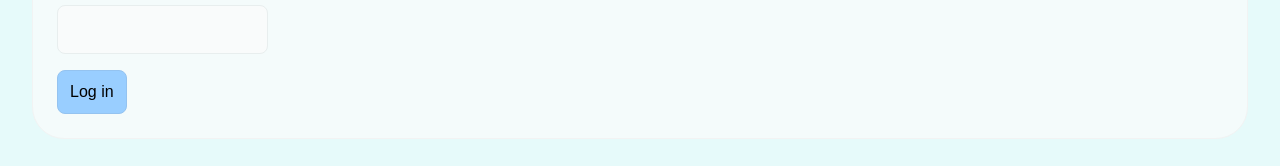
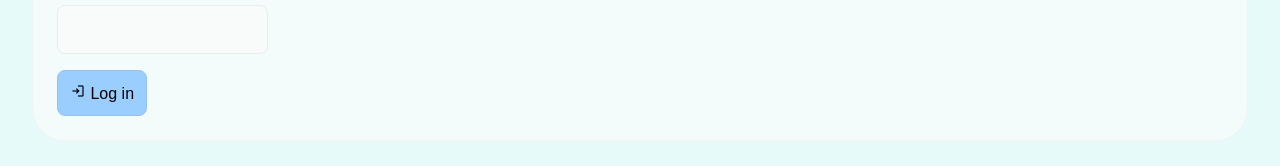
Before and after one commit to Finnick4/gallfeder-forms, a React (Vite) app in the folder web/: page /login in a window 1280 px wide. Shown: the part 261-427 px from the top of the page. Built offline with nearby package versions, Linux system fonts and the light colour scheme.

Commit message:
Add indicator to show the page is actively trying to log in

```diff
--- a/web/index.html
+++ b/web/index.html
@@ -3,7 +3,7 @@
   <head>
     <meta charset="UTF-8" />
     <link rel="icon" type="image/svg+xml" href="/favicon.svg" />
-    <link href="https://fonts.googleapis.com/css2?family=Material+Symbols+Outlined:FILL@0..1&icon_names=add,add_circle,arrow_back,arrow_downward,arrow_upward,bar_chart,how_to_vote,pie_chart,progress_activity,question_mark,radio_button_checked,swap_vert,table,text_fields&display=block" rel="stylesheet" />
+    <link href="https://fonts.googleapis.com/css2?family=Material+Symbols+Outlined:FILL@0..1&icon_names=add,add_circle,arrow_back,arrow_downward,arrow_upward,bar_chart,how_to_vote,login,pie_chart,progress_activity,question_mark,radio_button_checked,swap_vert,table,text_fields&display=block" rel="stylesheet" />
     <meta name="viewport" content="width=device-width, initial-scale=1.0" />
     <title>Gallfeder Forms</title>
   </head>
--- a/web/src/components/charts/NumberCharts.tsx
+++ b/web/src/components/charts/NumberCharts.tsx
@@ -10,6 +10,13 @@ interface Properties {
 }
 
 export const NumberCharts = ({chartType, assignments}: Properties) => {
+    if (assignments.length == 0) {
+        assignments = [{
+            key: "Nothing...",
+            value: 0
+        }];
+    }
+
     switch (chartType) {
         case NumberChartTypes.Table:
             return (<NumberTable assignments={assignments} />);
--- a/web/src/pages/LoginPage.tsx
+++ b/web/src/pages/LoginPage.tsx
@@ -1,27 +1,27 @@
-import {useEffect, useRef} from "react";
+import {useEffect, useRef, useState} from "react";
 import {useNavigate} from "react-router-dom";
 import {isLoggedIn} from "../shared/checks.ts";
+import {GoogleMaterialSymbol} from "../components/GoogleMaterialSymbol.tsx";
 
 
 export const LoginPage = () => {
+    const [isTryingToLogIn, setState] = useState<boolean>(false);
+
     const handleRef = useRef<HTMLInputElement>(null);
     const passwordRef = useRef<HTMLInputElement>(null);
-    const btnRef = useRef<HTMLButtonElement>(null);
     const nav = useNavigate();
 
     useEffect(() => {
         if (isLoggedIn()) {
-            nav("/")
+            nav("/");
         }
     }, []);
     const tryLogIn = () => {
-        if (handleRef.current == null || passwordRef.current == null || btnRef.current == null) {
-            return
+        if (isTryingToLogIn || handleRef.current == null || passwordRef.current == null) {
+            return;
         }
         console.log("Trying to log in!");
-        handleRef.current.classList.add("disabled");
-        passwordRef.current.classList.add("disabled");
-        btnRef.current.classList.add("disabled");
+        setState(true);
 
         fetch(`http://localhost:8080/api/sessions`, {
             method: "POST",
@@ -32,19 +32,19 @@ export const LoginPage = () => {
             })
         })
             .then(r => {
+                setState(false);
                 if (r.status != 200) {
-                    console.log(r);
+                    console.log("Failed to login: " + r.status);
                     return null;
                 }
                 console.log("logged in!");
-                if (handleRef.current != null && passwordRef.current != null && btnRef.current != null) {
-                    handleRef.current.classList.remove("disabled");
-                    passwordRef.current.classList.remove("disabled");
-                    btnRef.current.classList.remove("disabled");
-                }
 
                 nav("/");
                 return r.json();
+            })
+            .catch(e => {
+                console.warn(e);
+                setState(false);
             });
 
     }
@@ -58,6 +58,7 @@ export const LoginPage = () => {
                     <input
                         type="text"
                         className="handle usable"
+                        disabled={isTryingToLogIn}
                         ref={handleRef}
                         onKeyUp={e => {
                             if (e.key == "Enter") {
@@ -71,6 +72,7 @@ export const LoginPage = () => {
                     <input
                         type="password"
                         className="password usable"
+                        disabled={isTryingToLogIn}
                         ref={passwordRef}
                         onKeyUp={e => {
                             if (e.key == "Enter") {
@@ -82,9 +84,9 @@ export const LoginPage = () => {
                 <div>
                     <button
                         className="primary"
-                        ref={btnRef}
+                        disabled={isTryingToLogIn}
                         onClick={tryLogIn}
-                    >Log in</button>
+                    ><GoogleMaterialSymbol iconName={isTryingToLogIn ? "progress_activity" : "login"} /> Log in</button>
                 </div>
             </div>
         </div>
--- a/web/src/shared/types.ts
+++ b/web/src/shared/types.ts
@@ -141,6 +141,7 @@ export type AllowedGoogleMaterialSymbol = "add"
     | "arrow_upward"
     | "bar_chart"
     | "how_to_vote"
+    | "login"
     | "pie_chart"
     | "progress_activity"
     | "question_mark"
```
